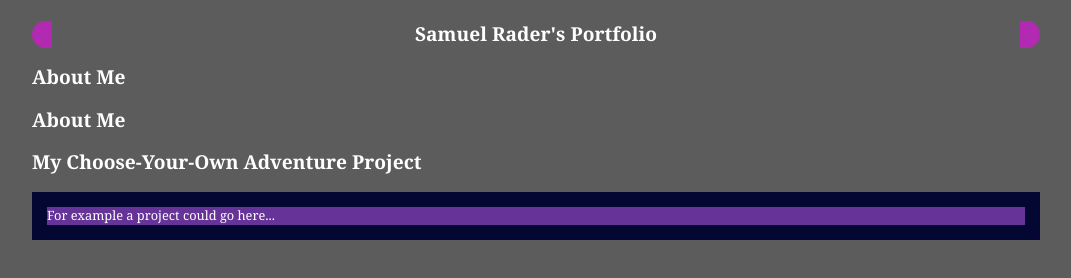
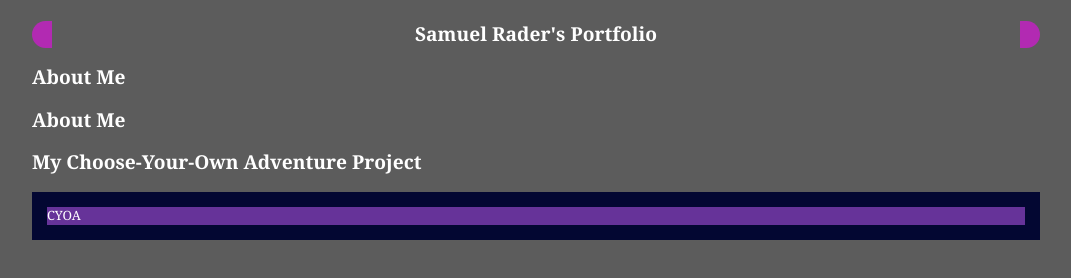
Before and after one commit to IACS-CS/web-design-portfolio-SRad122807, a website: page public/index.html in a window 1280 px wide. Shown: the whole page, without its empty margins (104-1175 px from the left). Drawn offline with Linux system fonts and the light colour scheme.

Commit message:
Changed an Id and made minimal paragraph changes

```diff
--- a/public/index.html
+++ b/public/index.html
@@ -18,7 +18,7 @@
       </section>
       <div class="sample-work" id="cyoa">
         <h2>My Choose-Your-Own Adventure Project</h2>
-        <p class="Work">For example a project could go here...</p>
+        <p class="Work">CYOA</p>
       </div>
     </main>
   </body>
```
